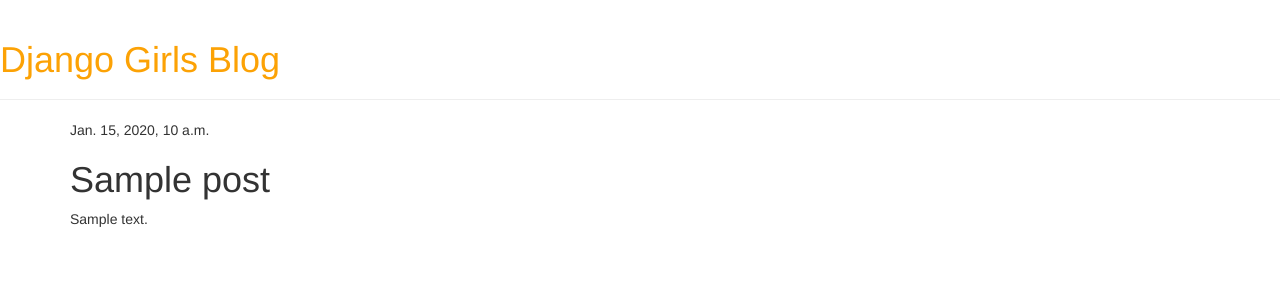
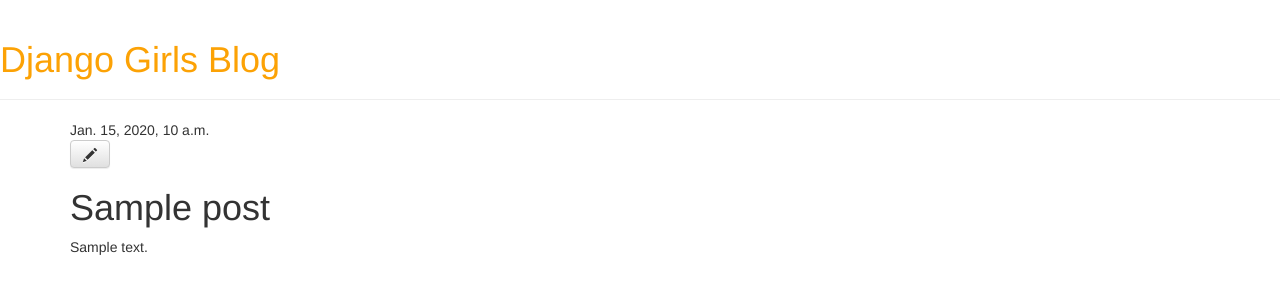
Before and after one commit to Guneet007/My-First-Blog, a Django app: page /post/1/ in a window 1280 px wide. Shown: the top 300 px of the page. Run offline with Django 3.2, Linux system fonts and the light colour scheme; tables that the repository leaves empty hold one stand-in row (values such as "Sample post"); some libraries are stand-ins or nearby versions.

Commit message:
Finally Done

```diff
--- a/blog/templates/blog/base.html
+++ b/blog/templates/blog/base.html
@@ -2,6 +2,7 @@
 <html>
     <head>
         <title>Django Girls blog</title>
+        <link href="//fonts.googleapis.com/css?family=Lobster&subset=latin,latin-ext" rel="stylesheet" type="text/css">
         <link rel="stylesheet" href="//maxcdn.bootstrapcdn.com/bootstrap/3.2.0/css/bootstrap.min.css">
         <link rel="stylesheet" href="//maxcdn.bootstrapcdn.com/bootstrap/3.2.0/css/bootstrap-theme.min.css">
         <link href='//fonts.googleapis.com/css?family=Lobster&subset=latin,latin-ext' rel='stylesheet' type='text/css'>
--- a/blog/templates/blog/post_detail.html
+++ b/blog/templates/blog/post_detail.html
@@ -7,6 +7,7 @@
                 {{ post.published_date }}
             </div>
         {% endif %}
+         <a class="btn btn-default" href="{% url 'post_edit' pk=post.pk %}"><span class="glyphicon glyphicon-pencil"></span></a>
         <h1>{{ post.title }}</h1>
         <p>{{ post.text|linebreaksbr }}</p>
     </div>
```
